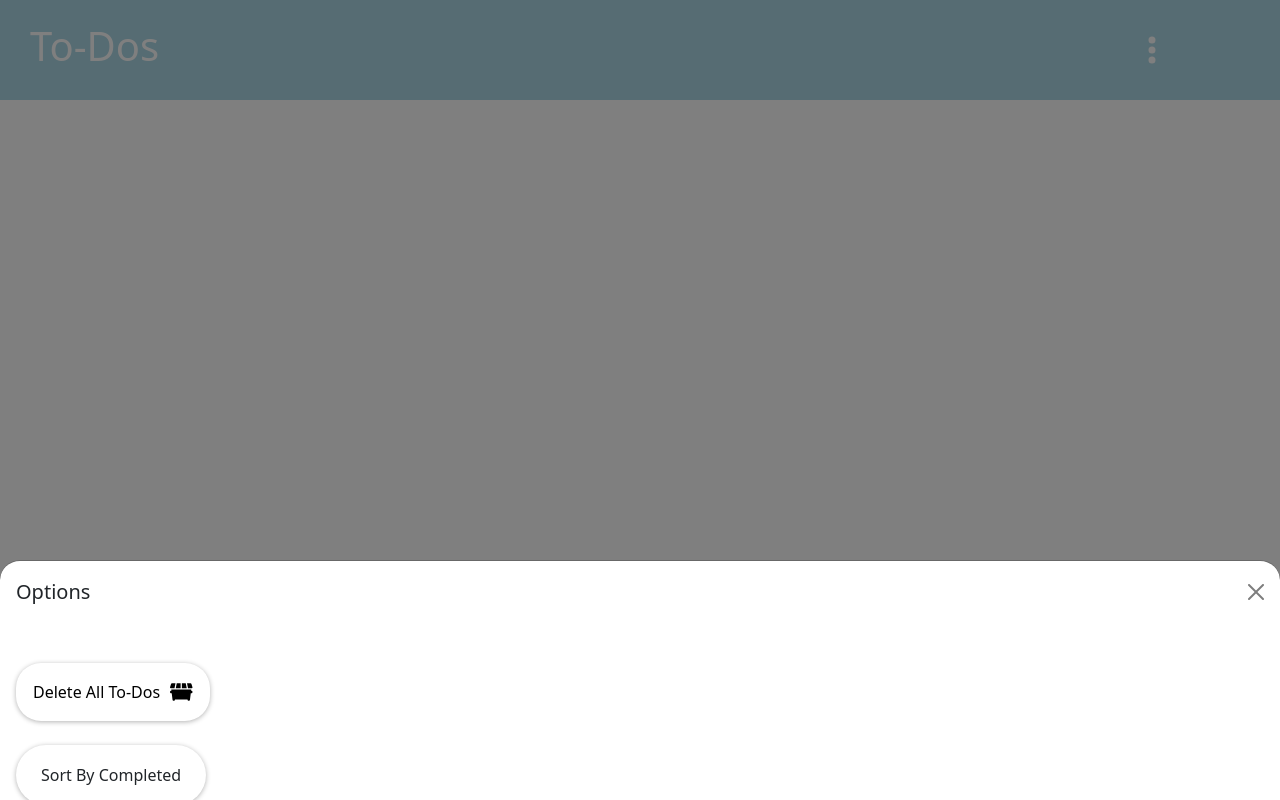
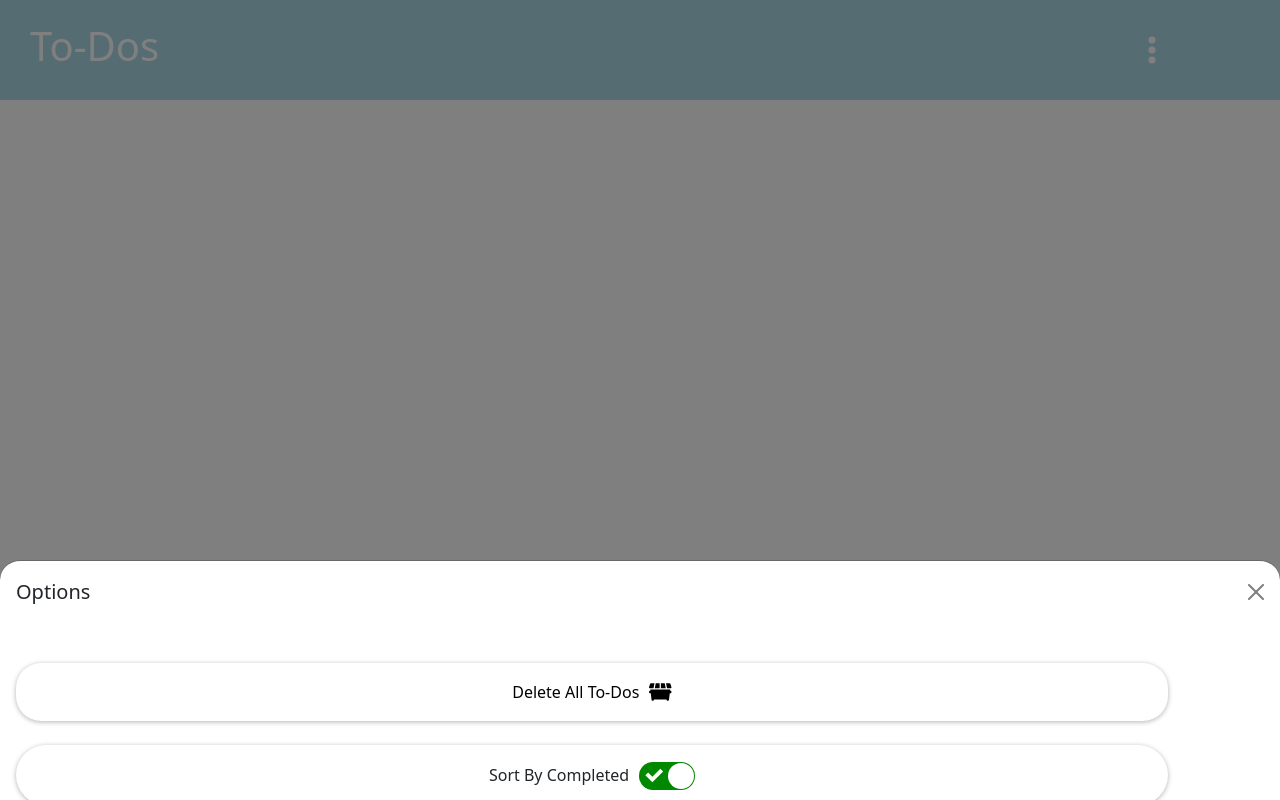
Before and after one commit to cyprste2717218/To-Do-List-App, a React (Create React App) app: page / in a window 1280 px wide. Both pictures are taken after a click on the button 1152 px from the left and 50 px from the top of the page. Built offline with nearby package versions, Linux system fonts and the light colour scheme.

Commit message:
chore: centered toggle button in completion sort optionn, set more options buttons width to 90vw

```diff
--- a/src/components/SortingByCompletionButton.js
+++ b/src/components/SortingByCompletionButton.js
@@ -5,8 +5,13 @@ const SortingByCompletionButton = ({sortStatus, setSortStatus}) => {
     return (
         <div id='sortingByCompletionButton'>
             <label>
-                <p style={{marginTop: '18px'}}>Sort By Completed</p>
-                 <Switch checked={sortStatus} onChange={e => setSortStatus(e)} />
+                <div style={{display: 'flex', justifyContent: 'center', flexDirection: 'row'}}>
+                    <p style={{marginTop: '18px'}}>Sort By Completed</p>
+                    <div style={{marginTop: 'auto', marginBottom: 'auto', paddingTop: '10px', paddingLeft: '10px'}}>
+                        <Switch checked={sortStatus} onChange={e => setSortStatus(e)} />
+                    </div>
+
+                 </div>
             </label>
 
 
--- a/src/styles.css
+++ b/src/styles.css
@@ -32,6 +32,7 @@ h1 {
 }
 
 #deleteAllToDosButton {
+    width: 90vw;
     background-color: white;
     border: 0px solid;
     padding: 17px;
@@ -68,7 +69,7 @@ h1 {
     justify-content: center;
     flex-direction: row;
     background-color: white;
-    width: 190px;
+    width:90vw;
     height: 60px;
     border-radius: 30px;
     box-shadow: 0px 1px 5px rgba(0, 0, 0, 0.3)
```
